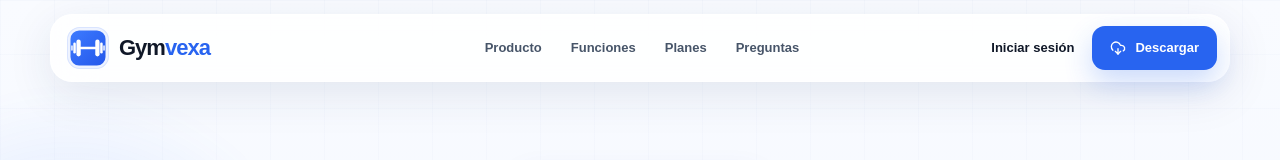
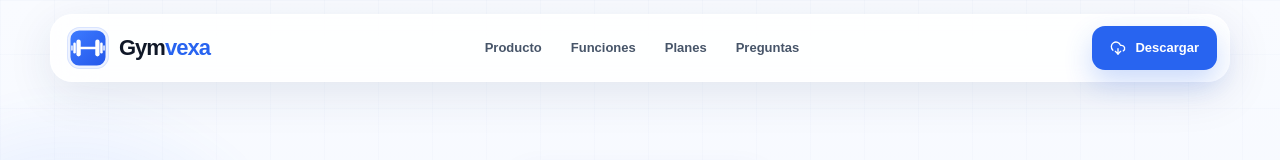
Before and after one commit to teccapitalweb/gymvexa-web, a React (Vite) app: page / in a window 1280 px wide. Shown: the top 160 px of the page. Built offline with nearby package versions, Linux system fonts and the light colour scheme.

Commit message:
Remove login action from public header

```diff
--- a/app/page.tsx
+++ b/app/page.tsx
@@ -43,7 +43,6 @@ export default function Home() {
           <a href="#producto">Producto</a><a href="#funciones">Funciones</a><a href="#planes">Planes</a><a href="#preguntas">Preguntas</a>
         </nav>
         <div className="nav-actions">
-          <a href={loginUrl} className="login-link">Iniciar sesión</a>
           <a href={downloadUrl} className="nav-cta"><CloudDownload /> Descargar</a>
         </div>
       </header>
```
